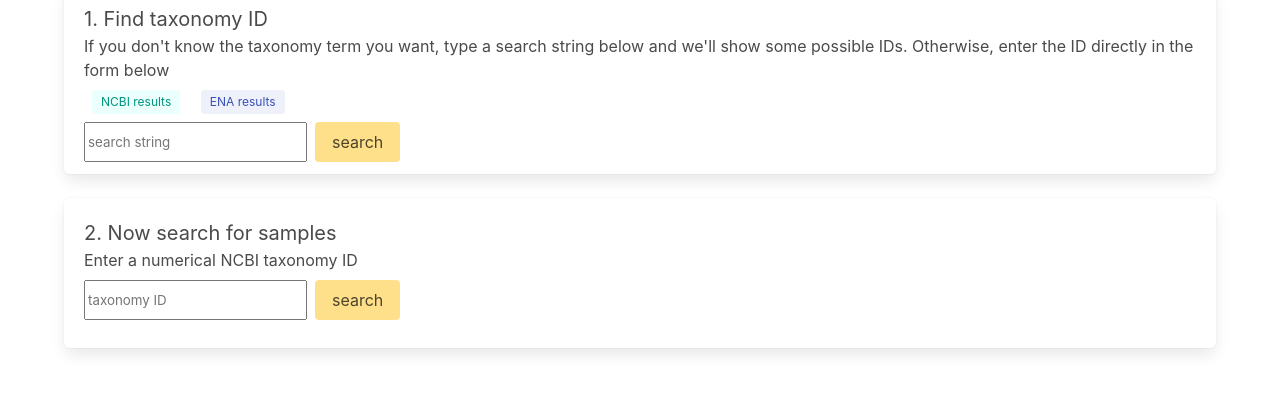
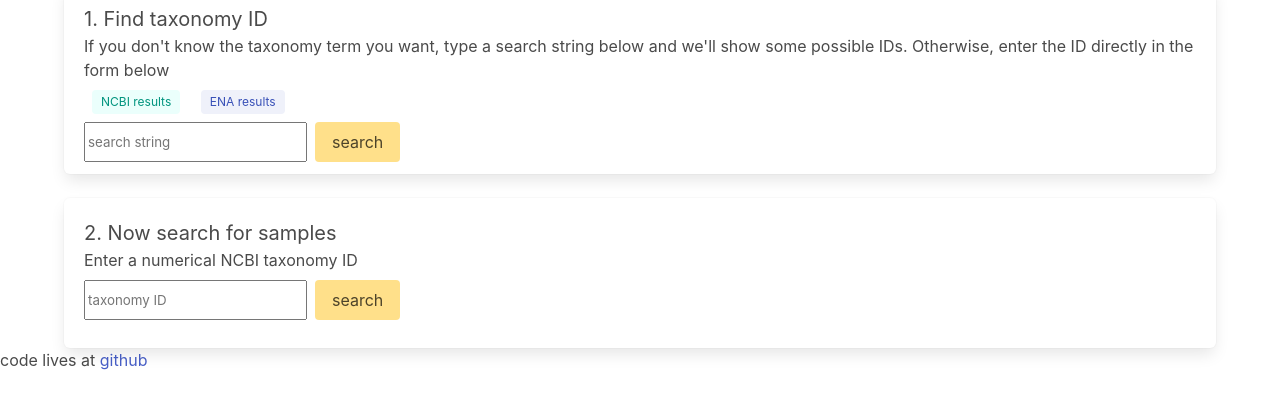
Before and after one commit to jacotton/ENA-read-explorer, a plain HTML site: page index.html in a window 1280 px wide. Shown: the part 76-484 px from the top of the page. Drawn offline with nearby package versions, Linux system fonts and the light colour scheme.

Commit message:
added links to live site and code

```diff
--- a/index.html
+++ b/index.html
@@ -57,6 +57,9 @@
             </div>
         </div>
     </div>
+    <div class="block">
+        <p>code lives at <a href="https://github.com/jacotton/ENA-read-explorer">github</a></p>
+    </div>
     <script src="app.js"></script>
 </body>
 
```
Also changed, not shown: 1 other file.
